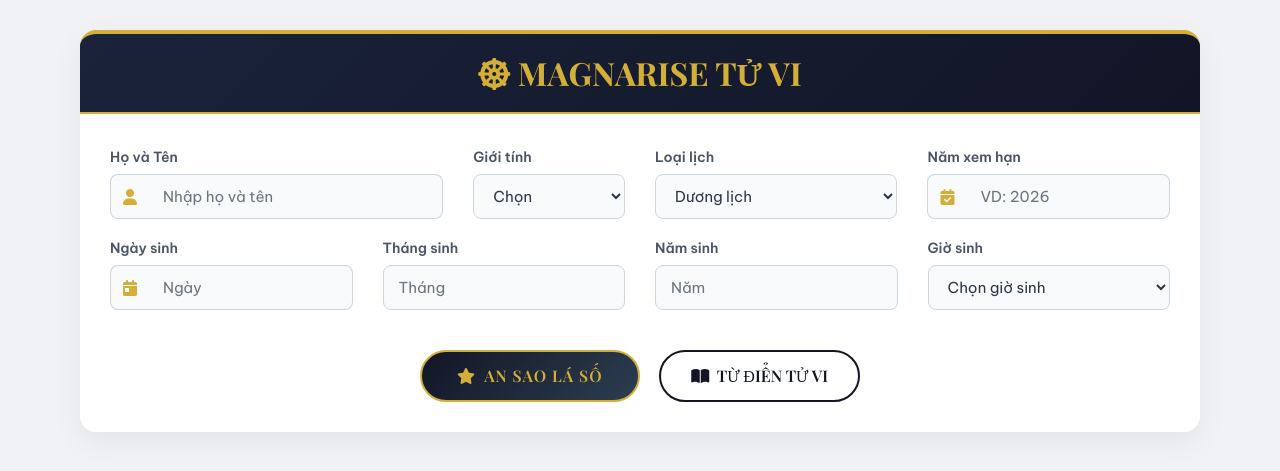
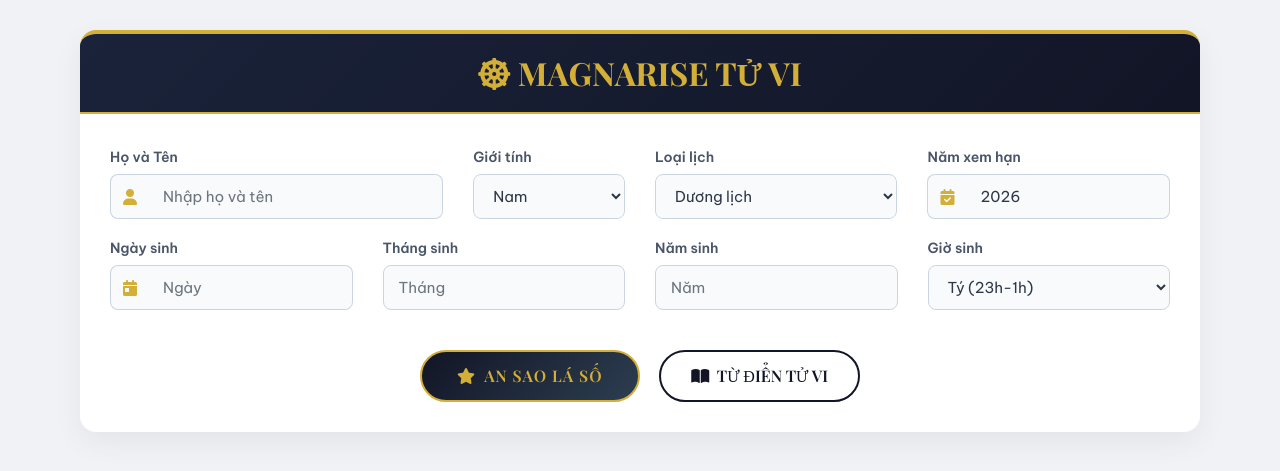
Before and after one commit to lehuudai/tuvi, a Flask app: page / in a window 1280 px wide. Shown: the top 471 px of the page. Run offline with Flask 3, Linux system fonts and the light colour scheme.

Commit message:
Add files via upload

```diff
--- a/templates/index.html
+++ b/templates/index.html
@@ -334,14 +334,12 @@
                         <label>Họ và Tên</label>
                         <div class="input-group">
                             <div class="input-group-prepend"><span class="input-group-text"><i class="fa-solid fa-user"></i></span></div>
-                            <!-- Xóa value "Lê Hữu Đại" -->
                             <input type="text" class="form-control" name="ho_ten" value="" placeholder="Nhập họ và tên">
                         </div>
                     </div>
                     <div class="col-lg-2 col-md-6 mb-3">
                         <label>Giới tính</label>
                         <select name="gioi_tinh" class="form-control">
-                            <option value="" selected disabled>Chọn</option>
                             <option value="nam">Nam</option>
                             <option value="nu">Nữ</option>
                         </select>
@@ -357,8 +355,7 @@
                         <label>Năm xem hạn</label>
                         <div class="input-group">
                             <div class="input-group-prepend"><span class="input-group-text"><i class="fa-solid fa-calendar-check"></i></span></div>
-                            <!-- Xóa value "2026" -->
-                            <input type="number" class="form-control" name="nam_xem" value="" placeholder="VD: 2026">
+                            <input type="number" class="form-control" name="nam_xem" value="2026">
                         </div>
                     </div>
                 </div>
@@ -368,25 +365,21 @@
                         <label>Ngày sinh</label>
                         <div class="input-group">
                             <div class="input-group-prepend"><span class="input-group-text"><i class="fa-solid fa-calendar-day"></i></span></div>
-                            <!-- Xóa value "18" -->
                             <input type="number" class="form-control" name="ngay" value="" placeholder="Ngày">
                         </div>
                     </div>
                     <div class="col-lg-3 col-md-4 mb-3">
                         <label>Tháng sinh</label>
-                        <!-- Xóa value "10" -->
                         <input type="number" class="form-control" name="thang" value="" placeholder="Tháng">
                     </div>
                     <div class="col-lg-3 col-md-4 mb-3">
                         <label>Năm sinh</label>
-                        <!-- Xóa value "1986" -->
                         <input type="number" class="form-control" name="nam" value="" placeholder="Năm">
                     </div>
                     <div class="col-lg-3 col-md-12 mb-3">
                         <label>Giờ sinh</label>
                         <select name="gio_sinh" class="form-control">
-                            <option value="" selected disabled>Chọn giờ sinh</option>
-                            <option value="0">Tý (23h-1h)</option>
+                            <option value="0" selected>Tý (23h-1h)</option>
                             <option value="2">Sửu (1h-3h)</option>
                             <option value="4">Dần (3h-5h)</option>
                             <option value="6">Mão (5h-7h)</option>
@@ -401,7 +394,7 @@
                         </select>
                     </div>
                 </div>
-                <!-- Phần nút bấm giữ nguyên -->
+
                 <div class="text-center mt-4">
                     <button type="button" class="btn btn-custom-primary font-title" onclick="runAnSaoLaSo()">
                         <i class="fa-solid fa-star pr-1"></i> AN SAO LÁ SỐ
```
